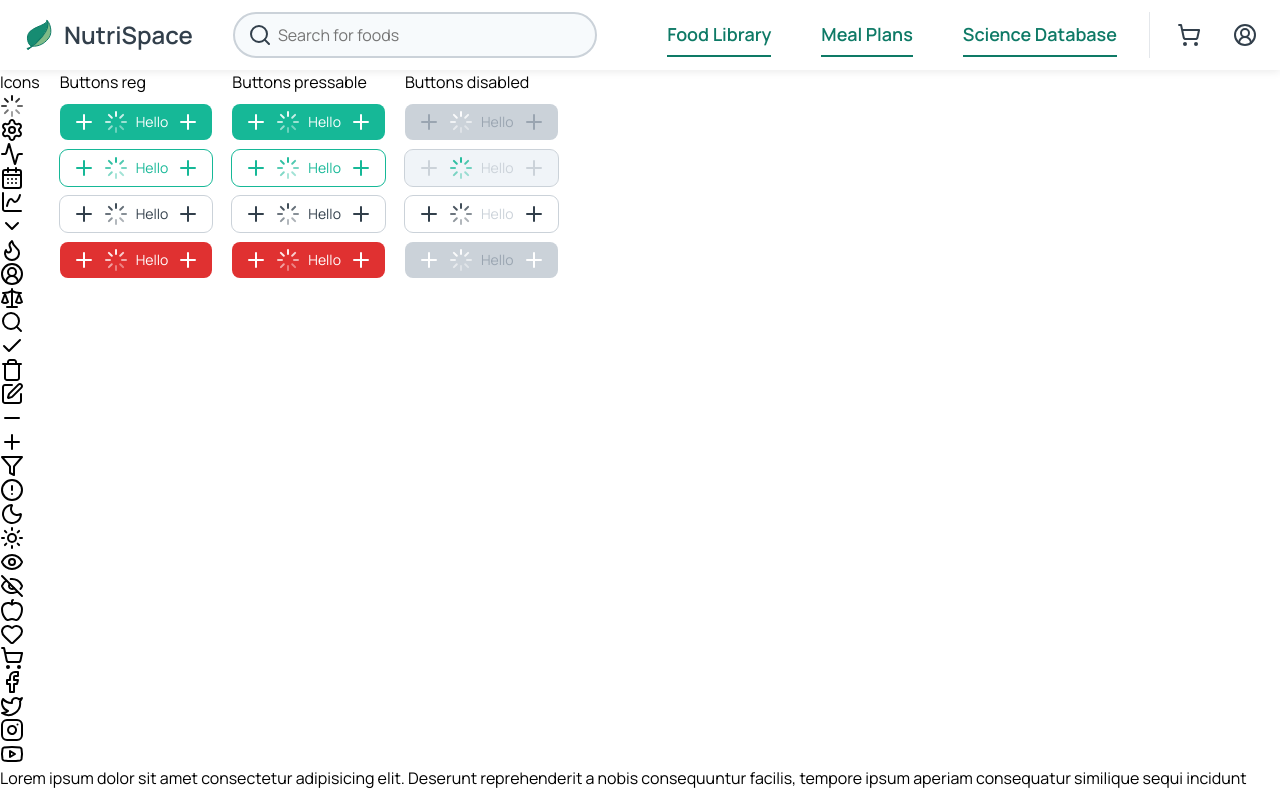
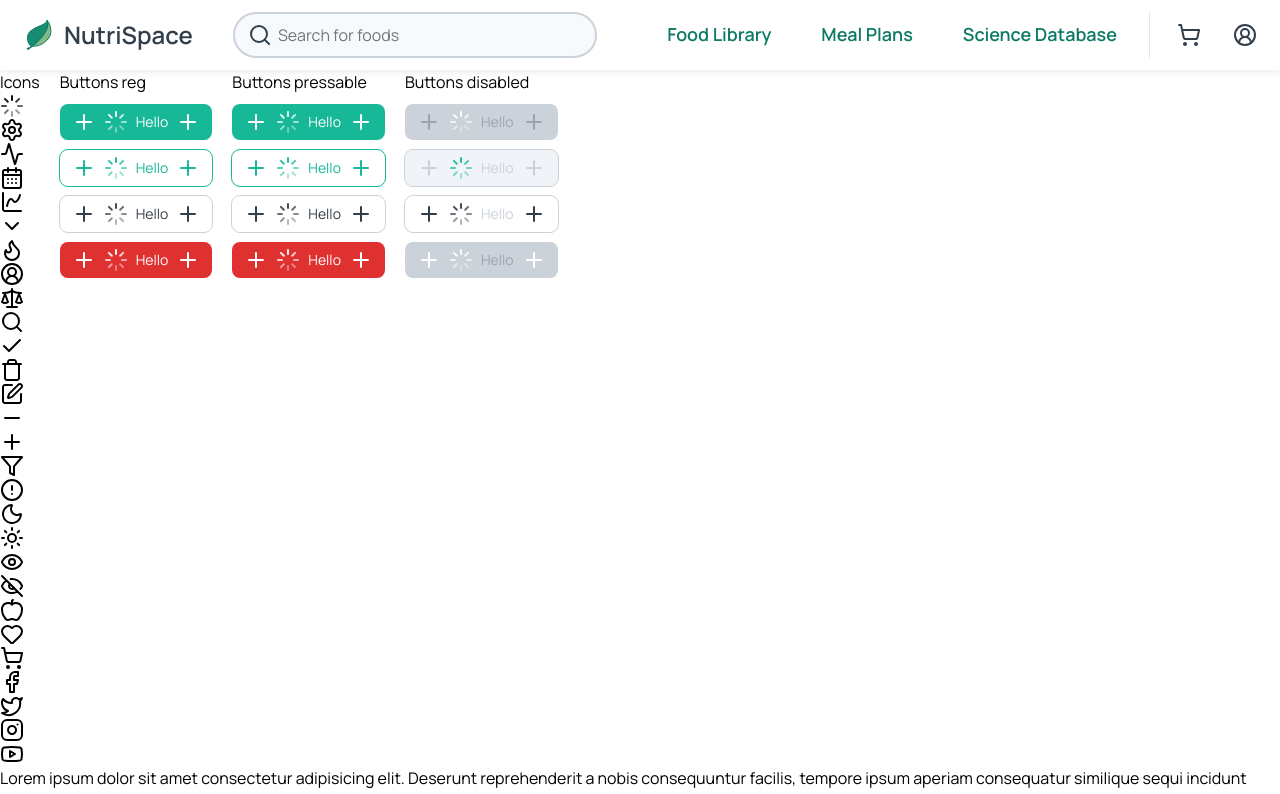
Before and after one commit to DrDakka/TP_RD_FE, a Next.js app: page / in a window 1280 px wide. Shown: the top 794 px of the page. Built offline with nearby package versions, Linux system fonts and the light colour scheme.

Commit message:
removed underscore navbar

```diff
--- a/src/widgets/header/ui/navBar/navbar.module.scss
+++ b/src/widgets/header/ui/navBar/navbar.module.scss
@@ -39,18 +39,7 @@
 
     color: clr.$prm-700;
 
-    &::after {
-      content: '';
 
-      position: absolute;
-      bottom: 0;
-      left: hc.$navlink-padding-x;
-
-      width: calc(100% - hc.$navlink-padding-x * 2);
-      height: 2px;
-
-      background-color: clr.$prm-700;
-    }
   }
 
   @media (min-width: bp.$dsc) {
```
